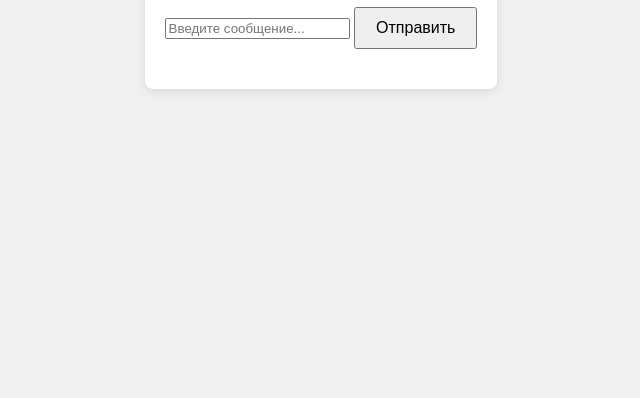
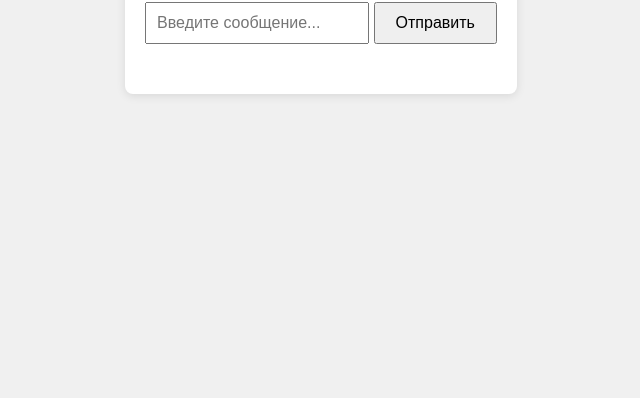
Before and after one commit to das45rt/SaaS-AI-, a plain HTML site: page index.html in a window 1280 px wide. Shown: the part 402-800 px from the top of the page, without its empty margins (319-959 px from the left). Drawn offline with Linux system fonts and the light colour scheme.

Commit message:
Update style.css

```diff
--- a/style.css
+++ b/style.css
@@ -17,6 +17,13 @@ body {
     text-align: center;
 }
 
+input {
+    padding: 10px;
+    font-size: 16px;
+    width: 200px;
+    margin-bottom: 10px;
+}
+
 button {
     padding: 10px 20px;
     font-size: 16px;
```
